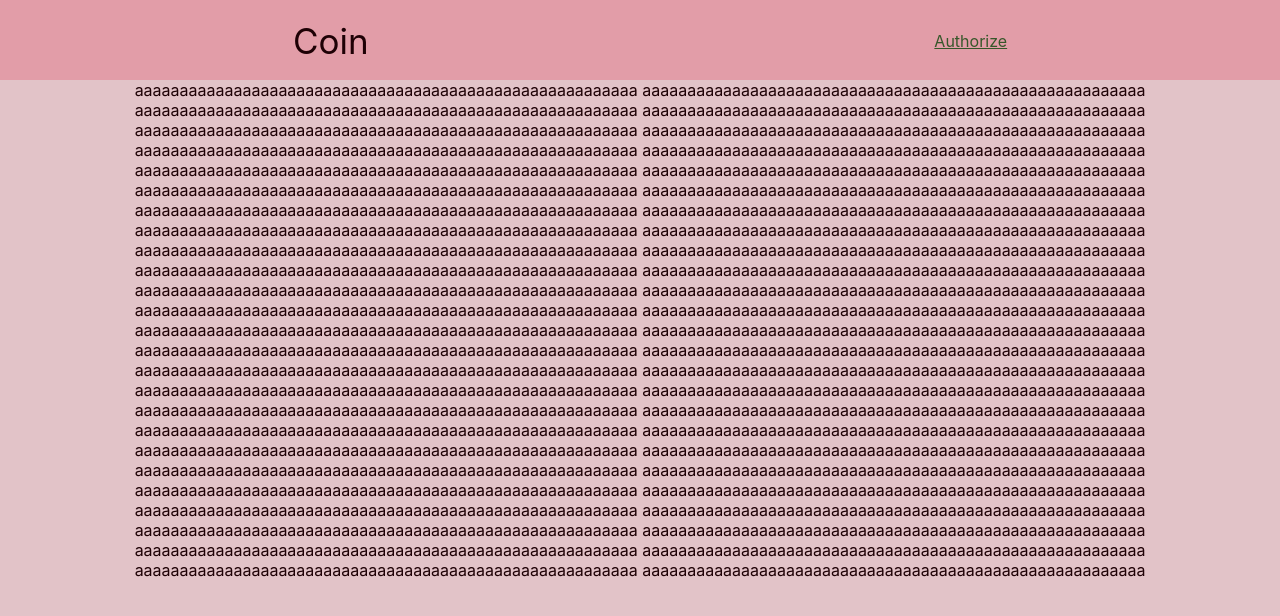
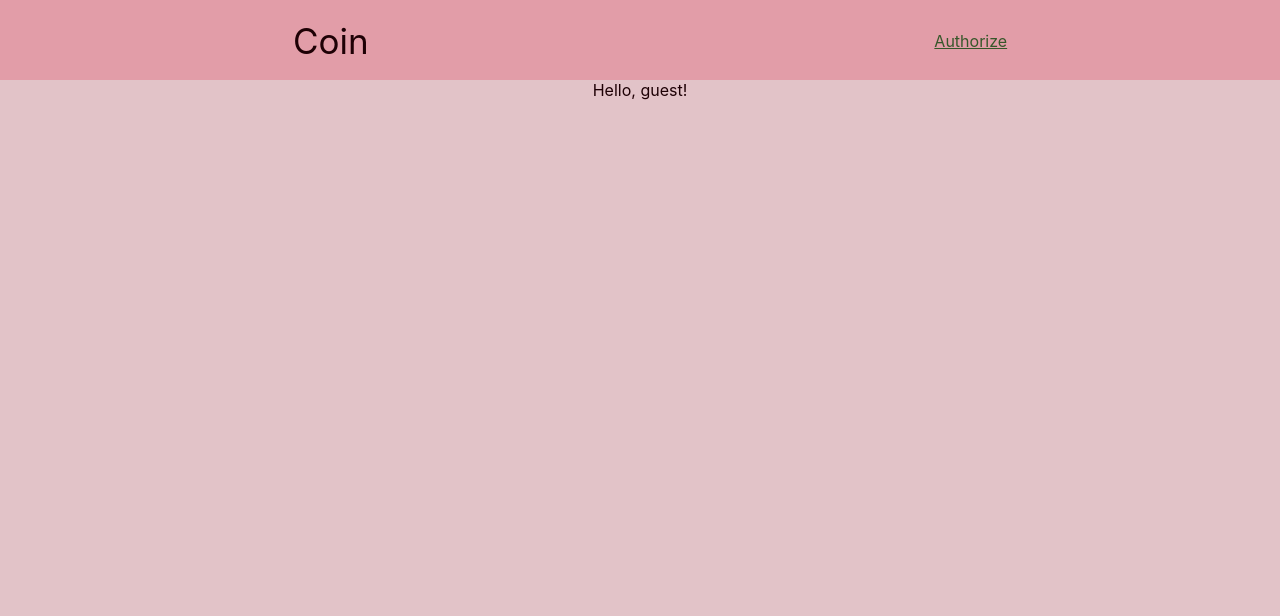
Before and after one commit to valentinnodan/testing_course, a React (Create React App) app in the folder client/: page /#/ in a window 1280 px wide. Shown: the top 616 px of the page. Built offline with nearby package versions, Linux system fonts and the light colour scheme.

Commit message:
added budget page

```diff
--- a/client/public/index.html
+++ b/client/public/index.html
@@ -24,7 +24,7 @@
       work correctly both with client-side routing and a non-root public URL.
       Learn how to configure a non-root public URL by running `npm run build`.
     -->
-    <title>React App</title>
+    <title>Coin</title>
   </head>
   <body>
     <noscript>You need to enable JavaScript to run this app.</noscript>
--- a/client/src/App.js
+++ b/client/src/App.js
@@ -1,15 +1,44 @@
-import React from 'react';
+import React, {Component} from 'react';
 import './components/app/App.css';
 import Header from "./components/header/Header";
 import Routes from "./components/routes/Routes";
 
-function App() {
-    return (
-        <div className="App">
-            <Header/>
-            <Routes/>
-        </div>
-    );
+class App extends Component {
+    constructor(props) {
+        super(props);
+        this.handleNameChange = this.handleNameChange.bind(this);
+        this.dropState = this.dropState.bind(this);
+        this.state = {name: ''};
+    }
+
+    handleNameChange(myName) {
+        this.setState({name: myName})
+    }
+
+    dropState() {
+        this.handleNameChange('');
+    }
+
+    render() {
+        const name = this.state.name;
+        let headerProps = {isAuthorized: false, name: ''}
+        if (name !== '') {
+            headerProps.isAuthorized = true;
+            headerProps.name = name;
+        }
+
+        return (
+            <div className="App">
+                <Header userInfo={headerProps}
+                        onNameChange={this.handleNameChange}
+                        dropState={this.dropState}
+                />
+                <Routes userInfo={headerProps}
+                        onNameChange={this.handleNameChange}
+                />
+            </div>
+        );
+    }
 }
 
 export default App;
--- a/client/src/components/autorization/Authorization.js
+++ b/client/src/components/autorization/Authorization.js
@@ -7,20 +7,21 @@ class Authorization extends Component {
     constructor(props) {
         super(props);
         this.state = {
-            name: '',
-            surname: ''
+            name: ''
         };
-        this.handleSubmit = this.handleSubmit.bind(this)
+        this.handleSubmit = this.handleSubmit.bind(this);
     }
-
 
     handleSubmit(event) {
         event.preventDefault()
         console.log('form is submitted')
         const params = {login: event.target[0].value, password: event.target[1].value}
+        if (this.state.name !== '') {
+            alert('You are already authorized');
+        }
         fetch('/api/authorize?login=1&password=1').then(res => res.json())
             .then(res => this.setState(res))
-            .then((_) => console.log(this.state))
+            .then((_) => this.props.onNameChange(this.state.name))
     }
 
     render() {
--- /dev/null
+++ b/client/src/components/budget/Budget.js
@@ -0,0 +1,70 @@
+import React, {Component} from 'react';
+
+class Budget extends Component {
+
+    constructor(props) {
+        super(props);
+        this.state = {
+            name: props.userInfo,
+            coins: []
+        };
+        this.handleSubmit = this.handleSubmit.bind(this);
+    }
+
+    handleSubmit(event) {
+        event.preventDefault();
+        console.log('new coin is submitted')
+        const params = {
+            date: event.target[0].value,
+            name: event.target[1].value,
+            value: event.target[2].value
+        }
+        fetch(`/api/budget?userName=${this.state.name}&date=${params.date}&name=${params.name}&value=${params.value}`,
+            {
+                method: 'POST'})
+            .then(res => res.json())
+            .then(res => this.setState({name: this.state.name, coins: res}));
+    }
+
+
+    render() {
+        let coinsRepresentation = ''
+
+        function represent(coin) {
+            return `Date: ${coin.date}      Name: ${coin.name}     Value: ${coin.value}\n`
+        }
+
+        this.state.coins.forEach(coin => {coinsRepresentation += represent(coin)})
+        return (
+            <div className='App-form_wrapper'>
+                <div>My coins: {coinsRepresentation}</div>
+                <form className="App-form" onSubmit={this.handleSubmit}>
+                    <p className="App-form_name">
+                        Insert new coin, {this.state.name}!
+                    </p>
+                    <input type='date'
+                           required='true'
+                           className='App-form_input'
+                           name='date'
+                           placeholder='Date of coin'
+                    />
+                    <input type='text'
+                           required='true'
+                           className='App-form_input'
+                           name='name'
+                           placeholder='Name of coin'
+                    />
+                    <input type='number'
+                           required='true'
+                           className='App-form_input'
+                           name='name'
+                           placeholder='Value of coin'
+                    />
+                    <button className='App-form_submit-button'>Submit new coin</button>
+                </form>
+            </div>
+        );
+    }
+}
+
+export default Budget;
--- a/client/src/components/header/Header.css
+++ b/client/src/components/header/Header.css
@@ -17,4 +17,5 @@
     margin: 20px;
     font-size: 35px;
     color: #1E0005;
+    text-decoration: none;
 }
--- a/client/src/components/header/Header.js
+++ b/client/src/components/header/Header.js
@@ -1,20 +1,25 @@
 import React from 'react';
-// import logo from './logo.svg';
 import './Header.css';
 import {Link} from "react-router-dom";
 
-function Header() {
+function Header(props) {
+    let authComponent = <Link
+        to={'/authorize'}
+        className='App-link'
+    >
+        Authorize
+    </Link>
+    if (props.userInfo.isAuthorized) {
+        authComponent = <button onClick={props.dropState}>Log out</button>
+    }
     return (
             <header className="App-header">
-                <p className="App-header_name">
+                <Link to={'/'}
+                    className="App-header_name"
+                >
                     Coin
-                </p>
-                <Link
-                    to={'/authorize'}
-                    className='App-link'
-                >
-                    Authorize
                 </Link>
+                {authComponent}
             </header>
     );
 }
--- a/client/src/components/home/Home.js
+++ b/client/src/components/home/Home.js
@@ -1,63 +1,25 @@
 import React from 'react';
 import '../app/App.css';
 import Header from "../header/Header";
+import {Link} from "react-router-dom";
 
 
-const text = 'aaaaaaaaaaaaaaaaaaaaaaaaaaaaaaaaaaaaaaaaaaaaaaaaaaaaaaaa ' +
-    'aaaaaaaaaaaaaaaaaaaaaaaaaaaaaaaaaaaaaaaaaaaaaaaaaaaaaaaa ' +
-    'aaaaaaaaaaaaaaaaaaaaaaaaaaaaaaaaaaaaaaaaaaaaaaaaaaaaaaaa ' +
-    'aaaaaaaaaaaaaaaaaaaaaaaaaaaaaaaaaaaaaaaaaaaaaaaaaaaaaaaa ' +
-    'aaaaaaaaaaaaaaaaaaaaaaaaaaaaaaaaaaaaaaaaaaaaaaaaaaaaaaaa ' +
-    'aaaaaaaaaaaaaaaaaaaaaaaaaaaaaaaaaaaaaaaaaaaaaaaaaaaaaaaa ' +
-    'aaaaaaaaaaaaaaaaaaaaaaaaaaaaaaaaaaaaaaaaaaaaaaaaaaaaaaaa ' +
-    'aaaaaaaaaaaaaaaaaaaaaaaaaaaaaaaaaaaaaaaaaaaaaaaaaaaaaaaa ' +
-    'aaaaaaaaaaaaaaaaaaaaaaaaaaaaaaaaaaaaaaaaaaaaaaaaaaaaaaaa ' +
-    'aaaaaaaaaaaaaaaaaaaaaaaaaaaaaaaaaaaaaaaaaaaaaaaaaaaaaaaa ' +
-    'aaaaaaaaaaaaaaaaaaaaaaaaaaaaaaaaaaaaaaaaaaaaaaaaaaaaaaaa ' +
-    'aaaaaaaaaaaaaaaaaaaaaaaaaaaaaaaaaaaaaaaaaaaaaaaaaaaaaaaa ' +
-    'aaaaaaaaaaaaaaaaaaaaaaaaaaaaaaaaaaaaaaaaaaaaaaaaaaaaaaaa ' +
-    'aaaaaaaaaaaaaaaaaaaaaaaaaaaaaaaaaaaaaaaaaaaaaaaaaaaaaaaa ' +
-    'aaaaaaaaaaaaaaaaaaaaaaaaaaaaaaaaaaaaaaaaaaaaaaaaaaaaaaaa ' +
-    'aaaaaaaaaaaaaaaaaaaaaaaaaaaaaaaaaaaaaaaaaaaaaaaaaaaaaaaa ' +
-    'aaaaaaaaaaaaaaaaaaaaaaaaaaaaaaaaaaaaaaaaaaaaaaaaaaaaaaaa ' +
-    'aaaaaaaaaaaaaaaaaaaaaaaaaaaaaaaaaaaaaaaaaaaaaaaaaaaaaaaa ' +
-    'aaaaaaaaaaaaaaaaaaaaaaaaaaaaaaaaaaaaaaaaaaaaaaaaaaaaaaaa ' +
-    'aaaaaaaaaaaaaaaaaaaaaaaaaaaaaaaaaaaaaaaaaaaaaaaaaaaaaaaa ' +
-    'aaaaaaaaaaaaaaaaaaaaaaaaaaaaaaaaaaaaaaaaaaaaaaaaaaaaaaaa ' +
-    'aaaaaaaaaaaaaaaaaaaaaaaaaaaaaaaaaaaaaaaaaaaaaaaaaaaaaaaa ' +
-    'aaaaaaaaaaaaaaaaaaaaaaaaaaaaaaaaaaaaaaaaaaaaaaaaaaaaaaaa ' +
-    'aaaaaaaaaaaaaaaaaaaaaaaaaaaaaaaaaaaaaaaaaaaaaaaaaaaaaaaa ' +
-    'aaaaaaaaaaaaaaaaaaaaaaaaaaaaaaaaaaaaaaaaaaaaaaaaaaaaaaaa ' +
-    'aaaaaaaaaaaaaaaaaaaaaaaaaaaaaaaaaaaaaaaaaaaaaaaaaaaaaaaa ' +
-    'aaaaaaaaaaaaaaaaaaaaaaaaaaaaaaaaaaaaaaaaaaaaaaaaaaaaaaaa ' +
-    'aaaaaaaaaaaaaaaaaaaaaaaaaaaaaaaaaaaaaaaaaaaaaaaaaaaaaaaa ' +
-    'aaaaaaaaaaaaaaaaaaaaaaaaaaaaaaaaaaaaaaaaaaaaaaaaaaaaaaaa ' +
-    'aaaaaaaaaaaaaaaaaaaaaaaaaaaaaaaaaaaaaaaaaaaaaaaaaaaaaaaa ' +
-    'aaaaaaaaaaaaaaaaaaaaaaaaaaaaaaaaaaaaaaaaaaaaaaaaaaaaaaaa ' +
-    'aaaaaaaaaaaaaaaaaaaaaaaaaaaaaaaaaaaaaaaaaaaaaaaaaaaaaaaa ' +
-    'aaaaaaaaaaaaaaaaaaaaaaaaaaaaaaaaaaaaaaaaaaaaaaaaaaaaaaaa ' +
-    'aaaaaaaaaaaaaaaaaaaaaaaaaaaaaaaaaaaaaaaaaaaaaaaaaaaaaaaa ' +
-    'aaaaaaaaaaaaaaaaaaaaaaaaaaaaaaaaaaaaaaaaaaaaaaaaaaaaaaaa ' +
-    'aaaaaaaaaaaaaaaaaaaaaaaaaaaaaaaaaaaaaaaaaaaaaaaaaaaaaaaa ' +
-    'aaaaaaaaaaaaaaaaaaaaaaaaaaaaaaaaaaaaaaaaaaaaaaaaaaaaaaaa ' +
-    'aaaaaaaaaaaaaaaaaaaaaaaaaaaaaaaaaaaaaaaaaaaaaaaaaaaaaaaa ' +
-    'aaaaaaaaaaaaaaaaaaaaaaaaaaaaaaaaaaaaaaaaaaaaaaaaaaaaaaaa ' +
-    'aaaaaaaaaaaaaaaaaaaaaaaaaaaaaaaaaaaaaaaaaaaaaaaaaaaaaaaa ' +
-    'aaaaaaaaaaaaaaaaaaaaaaaaaaaaaaaaaaaaaaaaaaaaaaaaaaaaaaaa ' +
-    'aaaaaaaaaaaaaaaaaaaaaaaaaaaaaaaaaaaaaaaaaaaaaaaaaaaaaaaa ' +
-    'aaaaaaaaaaaaaaaaaaaaaaaaaaaaaaaaaaaaaaaaaaaaaaaaaaaaaaaa ' +
-    'aaaaaaaaaaaaaaaaaaaaaaaaaaaaaaaaaaaaaaaaaaaaaaaaaaaaaaaa ' +
-    'aaaaaaaaaaaaaaaaaaaaaaaaaaaaaaaaaaaaaaaaaaaaaaaaaaaaaaaa ' +
-    'aaaaaaaaaaaaaaaaaaaaaaaaaaaaaaaaaaaaaaaaaaaaaaaaaaaaaaaa ' +
-    'aaaaaaaaaaaaaaaaaaaaaaaaaaaaaaaaaaaaaaaaaaaaaaaaaaaaaaaa ' +
-    'aaaaaaaaaaaaaaaaaaaaaaaaaaaaaaaaaaaaaaaaaaaaaaaaaaaaaaaa ' +
-    'aaaaaaaaaaaaaaaaaaaaaaaaaaaaaaaaaaaaaaaaaaaaaaaaaaaaaaaa ' +
-    'aaaaaaaaaaaaaaaaaaaaaaaaaaaaaaaaaaaaaaaaaaaaaaaaaaaaaaaa';
-
-function Home() {
+function Home(props) {
+    let contentComponent = <div className="App-text">Hello, guest!</div>
+    if (props.userName !== '') {
+        let contentComponentText = `Hello, ${props.userName}!`
+        contentComponent = <div className="wrapper">
+            <div className="App-text">{contentComponentText}</div>
+            <Link
+                to={'/budget'}
+            >
+                To budget
+            </Link>
+        </div>
+    }
     return (
         <div className="App">
-            <div className="App-text">{text}</div>
+            {contentComponent}
         </div>
     );
 }
--- a/client/src/components/routes/Routes.js
+++ b/client/src/components/routes/Routes.js
@@ -2,13 +2,30 @@ import React from 'react';
 import {Route, Router, Switch} from "react-router-dom";
 import Authorization from "../autorization/Authorization";
 import Home from "../home/Home";
+import Budget from "../budget/Budget";
 
-function Routes() {
+function Routes(props) {
+    const myOnNameChange = props.onNameChange;
+    const userInfo = props.userInfo.name;
     return (
         <main>
             <Switch>
-                <Route exact path='/' component={Home} />
-                <Route path='/authorize' component={Authorization} />
+                <Route exact path='/'
+                       render={(props) =>
+                           (<Home {...props}
+                                  userName={userInfo}
+                           />)}/>
+                <Route path='/authorize'
+                       render={(props) =>
+                           (<Authorization {...props}
+                                           onNameChange={myOnNameChange}
+                           />)}
+                />
+                <Route path='/budget'
+                       render={(props) =>
+                           (<Budget {...props}
+                                    userInfo={userInfo}
+                           />)}/>
             </Switch>
         </main>
     );
```
Also changed, not shown: 1 other file (tests, documents, lock files or other folders).
